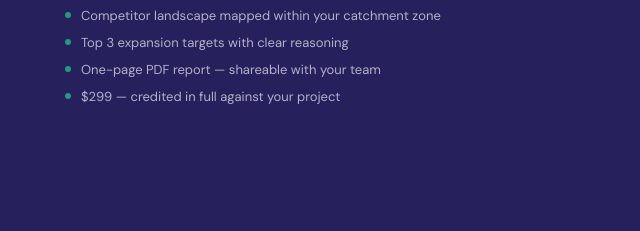
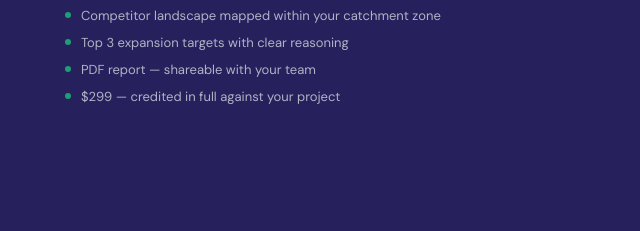
Before and after one commit to sandrazuluaga-hue/lokko-website, a plain HTML site: page index.html in a window 1280 px wide. Shown: the part 5779-6010 px from the top of the page, 605-1245 px from the left. Drawn offline with nearby package versions, Linux system fonts and the light colour scheme.

Commit message:
Remove 'one-page' qualifier from PDF report bullet
Report may span multiple pages; 'PDF report' is more accurate.

Co-Authored-By: Claude Sonnet 4.6 <noreply@anthropic.com>

```diff
--- a/index.html
+++ b/index.html
@@ -1149,7 +1149,7 @@ footer{padding:28px 40px;display:flex;align-items:center;justify-content:space-b
           <div class="audit-feat"><div class="audit-feat-dot"></div>Suburb-level opportunity scoring using ABS 2021 Census</div>
           <div class="audit-feat"><div class="audit-feat-dot"></div>Competitor landscape mapped within your catchment zone</div>
           <div class="audit-feat"><div class="audit-feat-dot"></div>Top 3 expansion targets with clear reasoning</div>
-          <div class="audit-feat"><div class="audit-feat-dot"></div>One-page PDF report — shareable with your team</div>
+          <div class="audit-feat"><div class="audit-feat-dot"></div>PDF report — shareable with your team</div>
           <div class="audit-feat"><div class="audit-feat-dot"></div>$299 — credited in full against your project</div>
         </div>
       </div>
```
